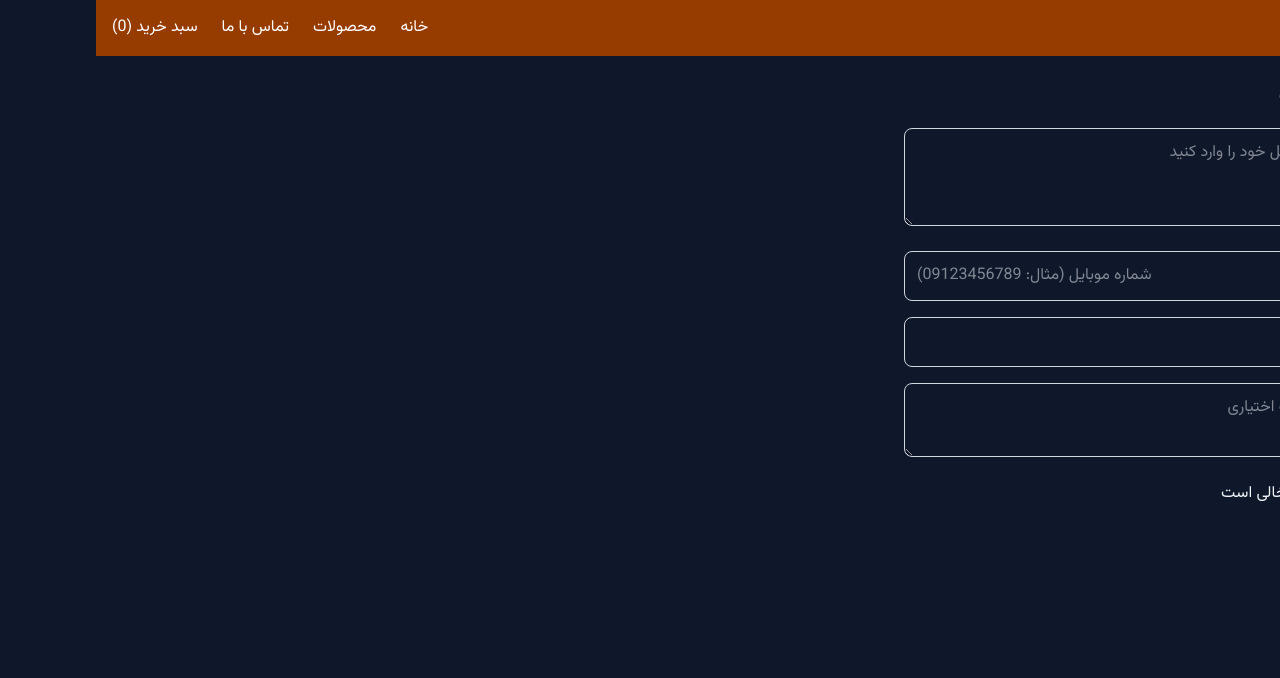
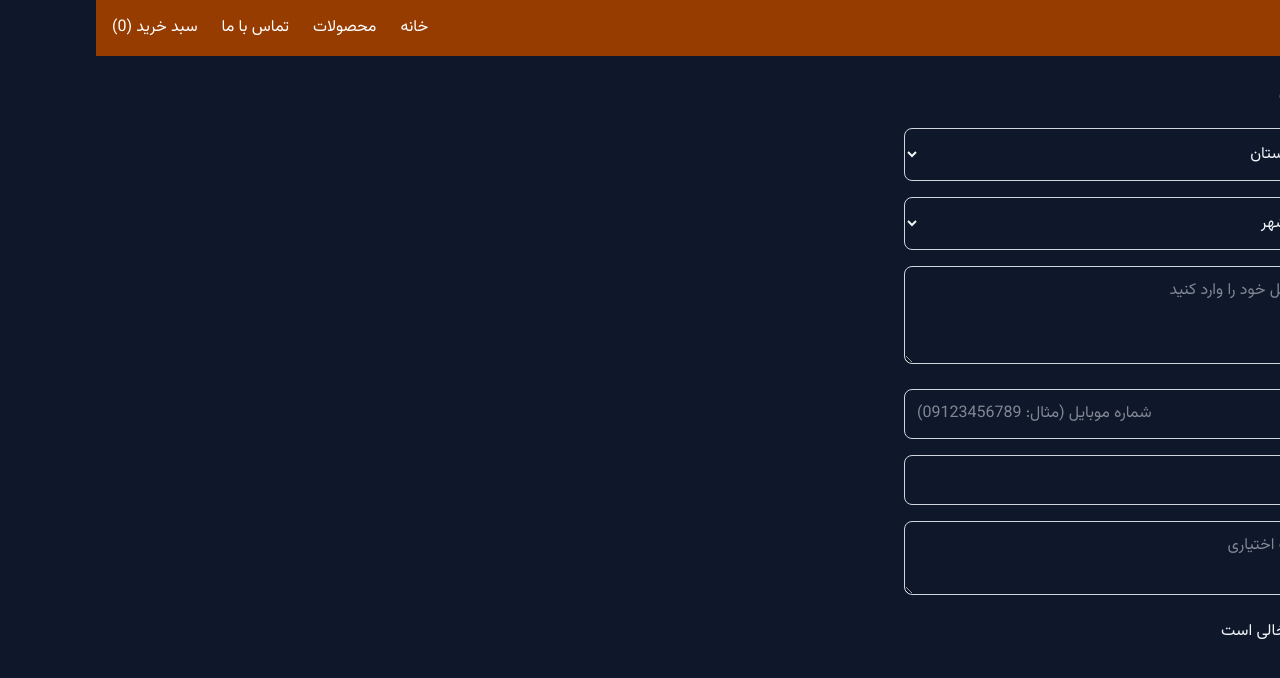
Before and after one commit to claudemohsen-hub/aighinobee, a Next.js app in the folder Honey/honey-next/: page /checkout in a window 1280 px wide. Shown: the top 678 px of the page. Built offline with nearby package versions, Linux system fonts and the light colour scheme.

Commit message:
auto update

```diff
--- a/Honey/honey-next/Context/CartContext.tsx
+++ b/Honey/honey-next/Context/CartContext.tsx
@@ -1,8 +1,6 @@
 "use client"
 
 import { useState, createContext, useEffect } from "react"
-
-console.log("MY CART CONTEXT LOADED")
 
 export const CartContextValue = createContext<any>(null)
 
@@ -11,10 +9,8 @@ function CartContext({ children }: { children: React.ReactNode }) {
     const [cart, setCart] = useState<any[]>([])
     const [loaded, setLoaded] = useState(false)
 
-
     // خواندن اولیه
     useEffect(() => {
-
         const savedCart = localStorage.getItem("cart")
 
         if (savedCart) {
@@ -22,31 +18,33 @@ function CartContext({ children }: { children: React.ReactNode }) {
         }
 
         setLoaded(true)
-
     }, [])
-
-
 
     // ذخیره فقط بعد از خواندن اولیه
     useEffect(() => {
-
         if (!loaded) return
 
-        localStorage.setItem(
-            "cart",
-            JSON.stringify(cart)
-        )
-
-        console.log("SAVED CART:", cart)
-
+        localStorage.setItem("cart", JSON.stringify(cart))
     }, [cart, loaded])
 
+    function addToCart(product: { id: number; name: string; price: number }) {
+        const existing = cart.find((item: any) => item.id === product.id)
 
-    console.log("PROVIDER RENDER CART:", cart)
-
+        if (existing) {
+            setCart(
+                cart.map((item: any) =>
+                    item.id === product.id
+                        ? { ...item, quantity: item.quantity + 1 }
+                        : item
+                )
+            )
+        } else {
+            setCart([...cart, { ...product, quantity: 1 }])
+        }
+    }
 
     return (
-        <CartContextValue.Provider value={{ cart, setCart }}>
+        <CartContextValue.Provider value={{ cart, setCart, addToCart }}>
             {children}
         </CartContextValue.Provider>
     )
--- a/Honey/honey-next/app/cart/page.tsx
+++ b/Honey/honey-next/app/cart/page.tsx
@@ -17,9 +17,10 @@ export default function CartPage() {
     }
 
     const total = cart.reduce(
-        (sum: number, item: { price: number }) => sum + item.price,
-        0
-    )
+    (sum: number, item: { price: number; quantity: number }) => sum + (item.price * item.quantity),
+    0
+)
+
 console.log("CART PAGE DATA:", cart)
     return (
         <div className="p-6">
@@ -40,11 +41,8 @@ console.log("CART PAGE DATA:", cart)
                         key={index}
                         className="flex justify-between items-center border-b py-3"
                     >
-                        <span>{item.name}</span>
-
-                        <span>
-                            {item.price.toLocaleString("fa-IR")} تومان
-                        </span>
+                        <span>{item.name} ({item.quantity})</span>
+                        <span>{(item.price * item.quantity).toLocaleString("fa-IR")} تومان</span>
 
                         <button
                             onClick={() => removeFromCart(index)}
--- a/Honey/honey-next/app/checkout/page.tsx
+++ b/Honey/honey-next/app/checkout/page.tsx
@@ -1,17 +1,20 @@
 "use client"
 
-import { useContext } from "react"
+import { useContext, useState } from "react"
 import { CartContextValue } from "../../Context/CartContext"
+import { provincesAndCities } from "../../data/iranLocations"
 
 export default function Checkout() {
     const { cart, setCart } = useContext(CartContextValue)
+    const [selectedProvince, setSelectedProvince] = useState("")
 
     const total = cart.reduce(
-        (sum: number, item: { price: number }) => sum + item.price,
+    (sum: number, item: { price: number; quantity: number }) => sum + (item.price * item.quantity),
     0
 )
 
-    const shippingPrice = cart.length * 550000
+    const totalQuantity = cart.reduce((sum: number, item: { quantity: number }) => sum + item.quantity, 0)
+    const shippingPrice = totalQuantity * 55000
     const finalTotal = shippingPrice + total
 
     return (
@@ -19,8 +22,33 @@ export default function Checkout() {
             <h1 className="text-2xl font-bold mb-4">
                 پرداخت
             </h1>
+            <div className="max-w-md">
+<select
+    value={selectedProvince}
+    onChange={(e) => setSelectedProvince(e.target.value)}
+    className="border border-gray-300 rounded-lg p-3 w-full mb-4"
+>
+    <option value="">انتخاب استان</option>
+    {Object.keys(provincesAndCities).map((province) => (
+        <option key={province} value={province}>
+            {province}
+        </option>
+    ))}
+</select>
 
-            <div className="max-w-md">
+<select
+    className="border border-gray-300 rounded-lg p-3 w-full mb-4"
+    disabled={!selectedProvince}
+>
+    <option value="">انتخاب شهر</option>
+    {selectedProvince &&
+        provincesAndCities[selectedProvince].map((city) => (
+            <option key={city} value={city}>
+                {city}
+            </option>
+        ))}
+</select>
+
                 <textarea
                     placeholder="آدرس کامل خود را وارد کنید"
                     className="border border-gray-300 rounded-lg p-3 w-full mb-4"
@@ -48,19 +76,18 @@ export default function Checkout() {
             {cart.length === 0 && (
                 <p>سبد خرید خالی است</p>
             )}
-
 {cart.map(
     (
-                    item: { name: string; price: number },
+        item: { name: string; price: number; quantity: number },
         index: number
     ) => (
         <div
             key={index}
             className="flex justify-between items-center border-b py-3"
         >
-                        <span>{item.name}</span>
+            <span>{item.name} ({item.quantity})</span>
             <span>
-                            {item.price.toLocaleString("fa-IR")} تومان
+                {(item.price * item.quantity).toLocaleString("fa-IR")} تومان
             </span>
         </div>
     )
--- a/Honey/honey-next/app/contactus/page.tsx
+++ b/Honey/honey-next/app/contactus/page.tsx
@@ -1,3 +1,4 @@
+"use client"
 export default function Contact() {
 return(
     <div className="p-6">
@@ -9,6 +10,26 @@ return(
     <a href="https://rubika.ir/09384836103">روبیکا</a>
     <a href="https://eitaa.com/09384836103">ایتا</a>
     </div>
+    <input
+    type="text"
+    placeholder="نام و نام خانوادگی خود را وارد کنید"
+    className="border border-gray-300 rounded-lg p-3 w-full mb-4"
+/>
+<input
+type="tel"
+placeholder="لطفا شماره موبایل خود را وارد کنید"
+className="border border-gray-300 rounded-lg p-3 w-full mb-4"
+/>
+<textarea
+placeholder="متن پیام خود را وارد کنید"
+className="border border-gray-300 rounded-lg p-3 w-full mb-4"
+rows={4}
+/>
+<button
+onClick={() => alert("تیکت شما ثبت شد")}
+className="block bg-green-700 text-white px-6 py-3 rounded-lg mt-4 hover:bg-green-800 transition"
+>ارسال تیکت</button>
+
     </div>
 )
 }
--- a/Honey/honey-next/app/products/page.tsx
+++ b/Honey/honey-next/app/products/page.tsx
@@ -26,8 +26,9 @@ function ProductCard(props: { id: number; name: string; price: number; image: st
   )
 }
 
-export default function Products() {
-  const { cart, setCart } = useContext(CartContextValue)
+export default function Products()
+{
+  const { cart, setCart, addToCart } = useContext(CartContextValue)
 
   function removeFromCart(indexToRemove: number) {
     setCart(cart.filter((item: any, index: number) => index !== indexToRemove))
@@ -37,10 +38,10 @@ export default function Products() {
     <div className="p-6 max-w-6xl mx-auto">
 
       <div className="bg-amber-50 border border-amber-200 rounded-xl p-4 mb-8">
-        <p className="font-semibold mb-2">تعداد اقلام سبد: {cart.length}</p>
+        <p className="font-semibold text-black mb-2">تعداد اقلام سبد: {cart.length}</p>
         {cart.map((item: { name: string; price: number }, index: number) => (
-          <div key={index} className="flex justify-between items-center py-1 border-b border-amber-100 last:border-0">
-            <span>{item.name} — {item.price.toLocaleString('fa-IR')} تومان</span>
+          <div key={index} className="flex justify-between items-center py-1 border-b border-amber-100 text-black last:border-0">
+           <span>{item.name} ({item.quantity}) — {(item.price * item.quantity).toLocaleString('fa-IR')} تومان</span>
             <button
               onClick={() => removeFromCart(index)}
               className="text-red-600 hover:underline text-sm"
@@ -59,7 +60,7 @@ export default function Products() {
             name={product.name}
             price={product.price}
             image={product.image}
-            onAdd={() => setCart([...cart, product])}
+            onAdd={() => addToCart(product)}
           />
         ))}
       </div>
--- /dev/null
+++ b/Honey/honey-next/data/iranLocations.ts
@@ -0,0 +1,33 @@
+export const provincesAndCities: { [province: string]: string[] } = {
+  "آذربایجان شرقی": ["تبریز", "مراغه", "میانه", "مرند", "اهر", "بناب", "سراب", "شبستر", "اسکو", "هریس"],
+  "آذربایجان غربی": ["ارومیه", "خوی", "میاندوآب", "بوکان", "سلماس", "مهاباد", "پیرانشهر", "نقده", "شاهین‌دژ", "تکاب"],
+  "اردبیل": ["اردبیل", "پارس‌آباد", "مشگین‌شهر", "خلخال", "بیله‌سوار", "گرمی", "نمین", "نیر"],
+  "اصفهان": ["اصفهان", "کاشان", "نجف‌آباد", "خمینی‌شهر", "شاهین‌شهر", "فولادشهر", "مبارکه", "نطنز", "گلپایگان", "شهرضا"],
+  "البرز": ["کرج", "فردیس", "نظرآباد", "اشتهارد", "طالقان", "ساوجبلاغ"],
+  "ایلام": ["ایلام", "دهلران", "آبدانان", "ایوان", "دره‌شهر", "چرداول", "مهران"],
+  "بوشهر": ["بوشهر", "برازجان", "گناوه", "کنگان", "دیر", "دشتستان", "جم"],
+  "تهران": ["تهران", "ری", "شمیرانات", "اسلام‌شهر", "شهریار", "ورامین", "پاکدشت", "دماوند", "پردیس", "پیشوا"],
+  "چهارمحال و بختیاری": ["شهرکرد", "بروجن", "فارسان", "لردگان", "اردل", "کیار", "کوهرنگ"],
+  "خراسان جنوبی": ["بیرجند", "قاین", "فردوس", "طبس", "نهبندان", "سربیشه"],
+  "خراسان رضوی": ["مشهد", "نیشابور", "سبزوار", "تربت‌حیدریه", "کاشمر", "قوچان", "تربت‌جام", "چناران", "گناباد", "درگز"],
+  "خراسان شمالی": ["بجنورد", "شیروان", "اسفراین", "جاجرم", "مانه و سملقان"],
+  "خوزستان": ["اهواز", "آبادان", "خرمشهر", "دزفول", "ماهشهر", "شوشتر", "بهبهان", "ایذه", "اندیمشک", "شادگان"],
+  "زنجان": ["زنجان", "ابهر", "خدابنده", "خرمدره", "طارم", "ماهنشان"],
+  "سمنان": ["سمنان", "شاهرود", "دامغان", "گرمسار", "مهدی‌شهر"],
+  "سیستان و بلوچستان": ["زاهدان", "زابل", "ایرانشهر", "چابهار", "سراوان", "خاش", "کنارک"],
+  "فارس": ["شیراز", "مرودشت", "جهرم", "کازرون", "فسا", "لار", "داراب", "آباده", "استهبان", "اقلید"],
+  "قزوین": ["قزوین", "تاکستان", "البرز", "بوئین‌زهرا", "آبیک"],
+  "قم": ["قم"],
+  "کردستان": ["سنندج", "سقز", "مریوان", "بانه", "قروه", "بیجار", "کامیاران"],
+  "کرمان": ["کرمان", "رفسنجان", "سیرجان", "جیرفت", "بم", "زرند", "کهنوج", "شهربابک"],
+  "کرمانشاه": ["کرمانشاه", "اسلام‌آباد غرب", "سنقر", "کنگاور", "پاوه", "جوانرود", "هرسین"],
+  "کهگیلویه و بویراحمد": ["یاسوج", "گچساران", "دهدشت", "دوگنبدان", "لیکک"],
+  "گلستان": ["گرگان", "گنبد کاووس", "علی‌آباد کتول", "آق‌قلا", "کردکوی", "بندر ترکمن", "مینودشت"],
+  "گیلان": ["رشت", "بندر انزلی", "لاهیجان", "لنگرود", "آستارا", "تالش", "رودسر", "فومن", "صومعه‌سرا"],
+  "لرستان": ["خرم‌آباد", "بروجرد", "دورود", "الیگودرز", "کوهدشت", "ازنا", "پلدختر"],
+  "مازندران": ["ساری", "بابل", "آمل", "قائم‌شهر", "بابلسر", "نوشهر", "چالوس", "تنکابن", "بهشهر", "رامسر"],
+  "مرکزی": ["اراک", "ساوه", "خمین", "محلات", "دلیجان", "شازند"],
+  "هرمزگان": ["بندرعباس", "قشم", "میناب", "بندر لنگه", "کیش", "رودان", "حاجی‌آباد"],
+  "همدان": ["همدان", "ملایر", "نهاوند", "تویسرکان", "اسدآباد", "کبودراهنگ", "رزن"],
+  "یزد": ["یزد", "میبد", "اردکان", "بافق", "مهریز", "تفت", "ابرکوه"],
+}
```
Also changed, not shown: 1 other file (tests, documents, lock files or other folders). Lines whose indentation alone changed are shown as unchanged.
